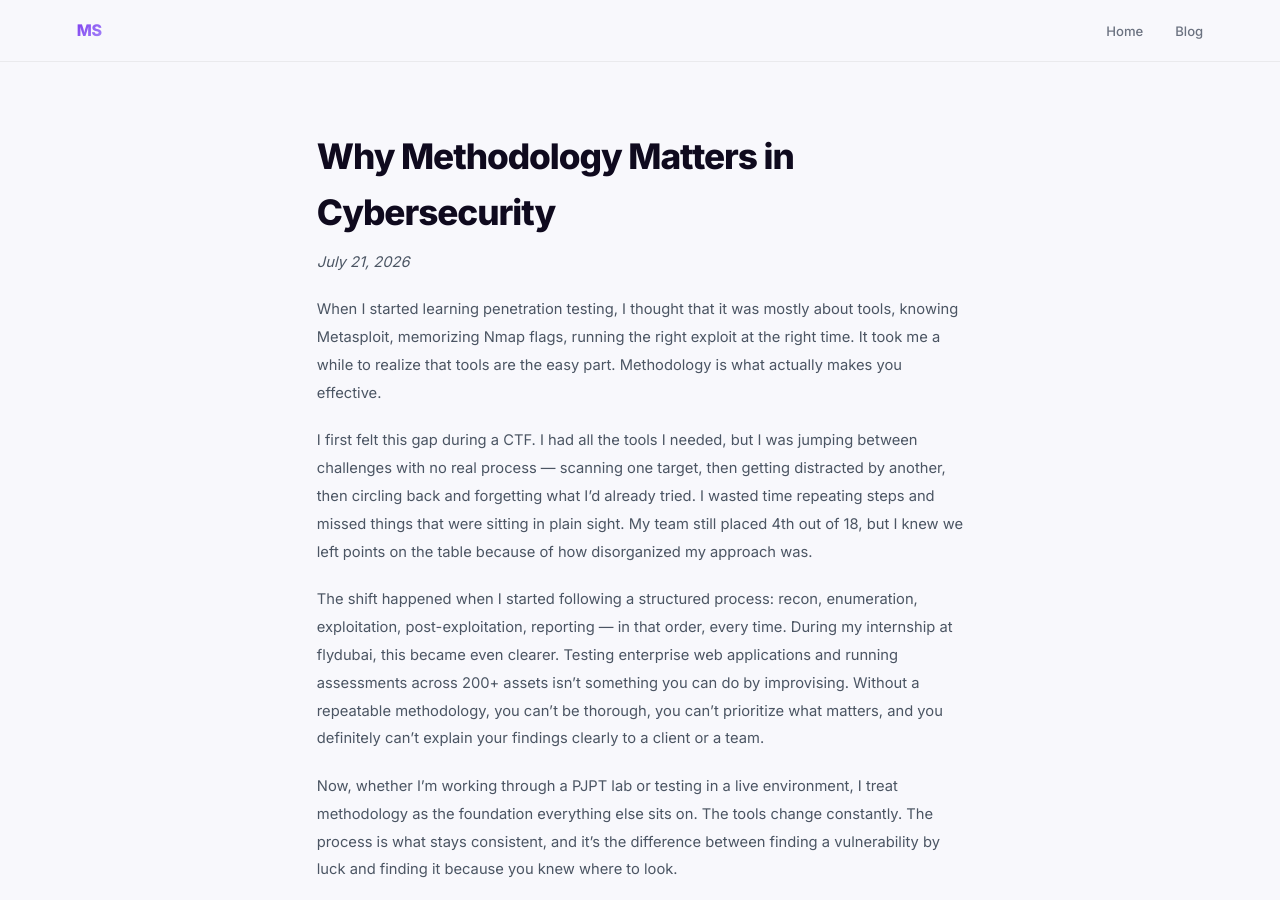
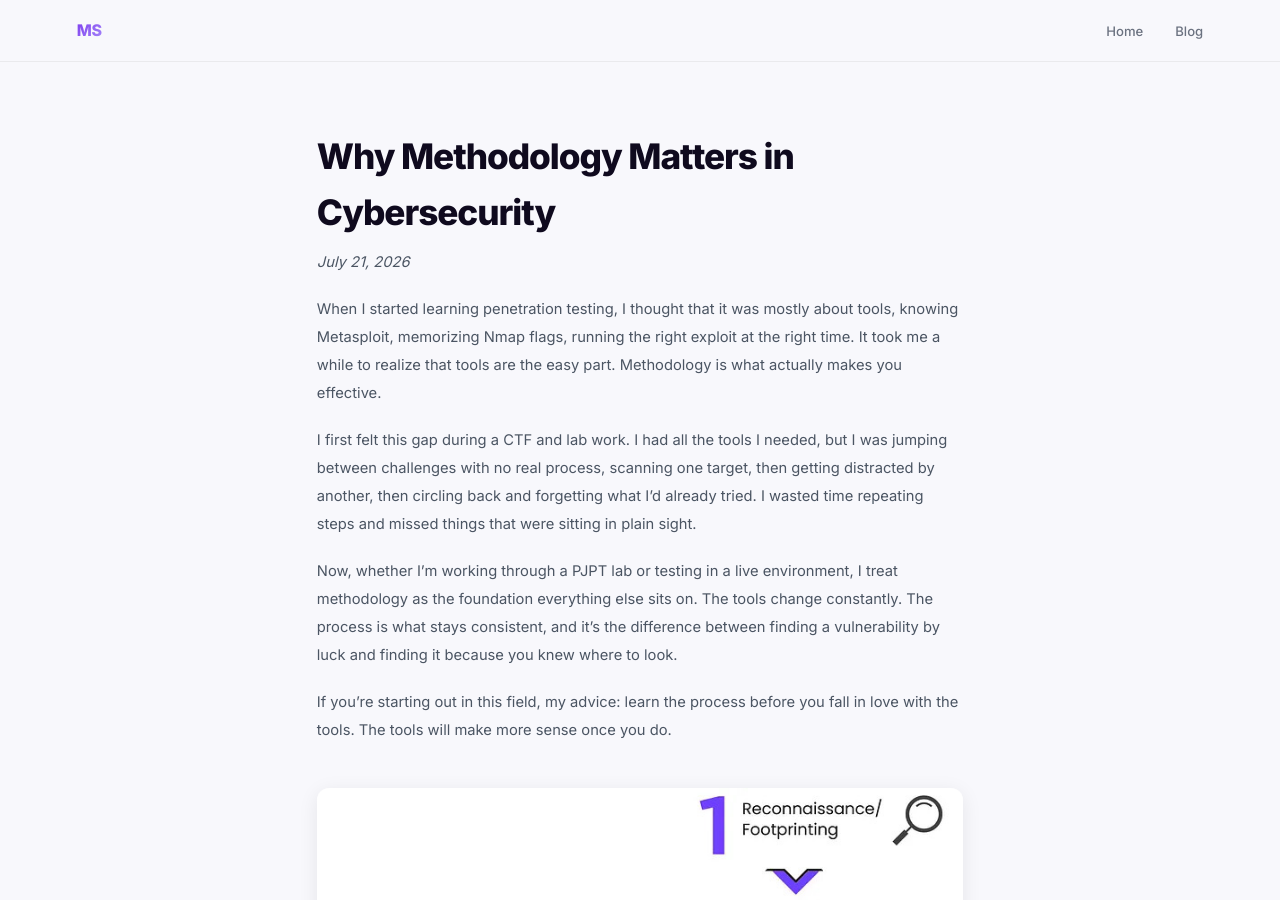
Before and after one commit to MohammadSalam-sec/mohammadsalam-sec.github.io, a Jekyll site: the page built from _posts/2026-07-21-why-methodology-matters.md, in a window 1280 px wide and 900 px high. Built offline with Jekyll 4.4.1, drawn with Linux system fonts in a browser that asks for light colours.

Commit message:
Update 2026-07-21-why-methodology-matters.md

```diff
--- a/_posts/2026-07-21-why-methodology-matters.md
+++ b/_posts/2026-07-21-why-methodology-matters.md
@@ -6,9 +6,7 @@ date: 2026-07-21
 
 When I started learning penetration testing, I thought that it was mostly about tools, knowing Metasploit, memorizing Nmap flags, running the right exploit at the right time. It took me a while to realize that tools are the easy part. Methodology is what actually makes you effective.
 
-I first felt this gap during a CTF. I had all the tools I needed, but I was jumping between challenges with no real process — scanning one target, then getting distracted by another, then circling back and forgetting what I'd already tried. I wasted time repeating steps and missed things that were sitting in plain sight. My team still placed 4th out of 18, but I knew we left points on the table because of how disorganized my approach was.
-
-The shift happened when I started following a structured process: recon, enumeration, exploitation, post-exploitation, reporting — in that order, every time. During my internship at flydubai, this became even clearer. Testing enterprise web applications and running assessments across 200+ assets isn't something you can do by improvising. Without a repeatable methodology, you can't be thorough, you can't prioritize what matters, and you definitely can't explain your findings clearly to a client or a team.
+I first felt this gap during a CTF and lab work. I had all the tools I needed, but I was jumping between challenges with no real process, scanning one target, then getting distracted by another, then circling back and forgetting what I'd already tried. I wasted time repeating steps and missed things that were sitting in plain sight.
 
 Now, whether I'm working through a PJPT lab or testing in a live environment, I treat methodology as the foundation everything else sits on. The tools change constantly. The process is what stays consistent, and it's the difference between finding a vulnerability by luck and finding it because you knew where to look.
 
```
